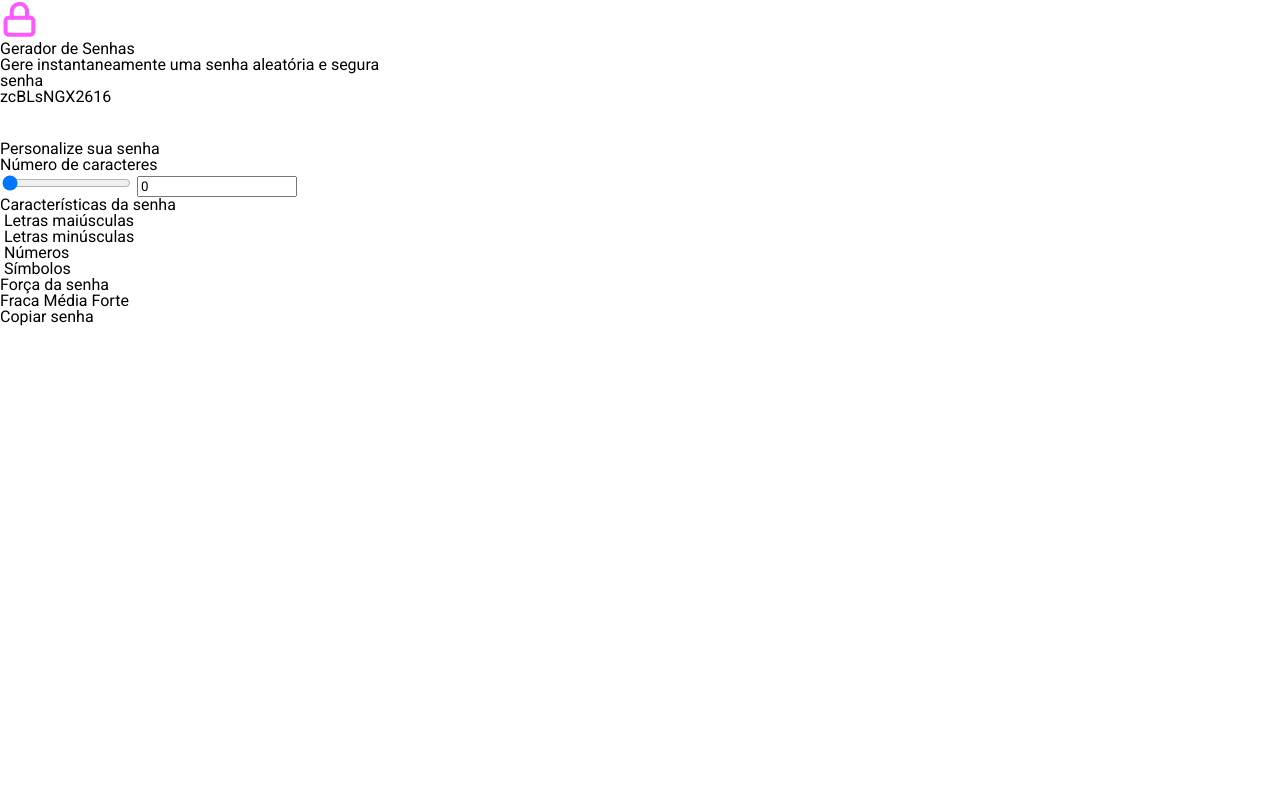
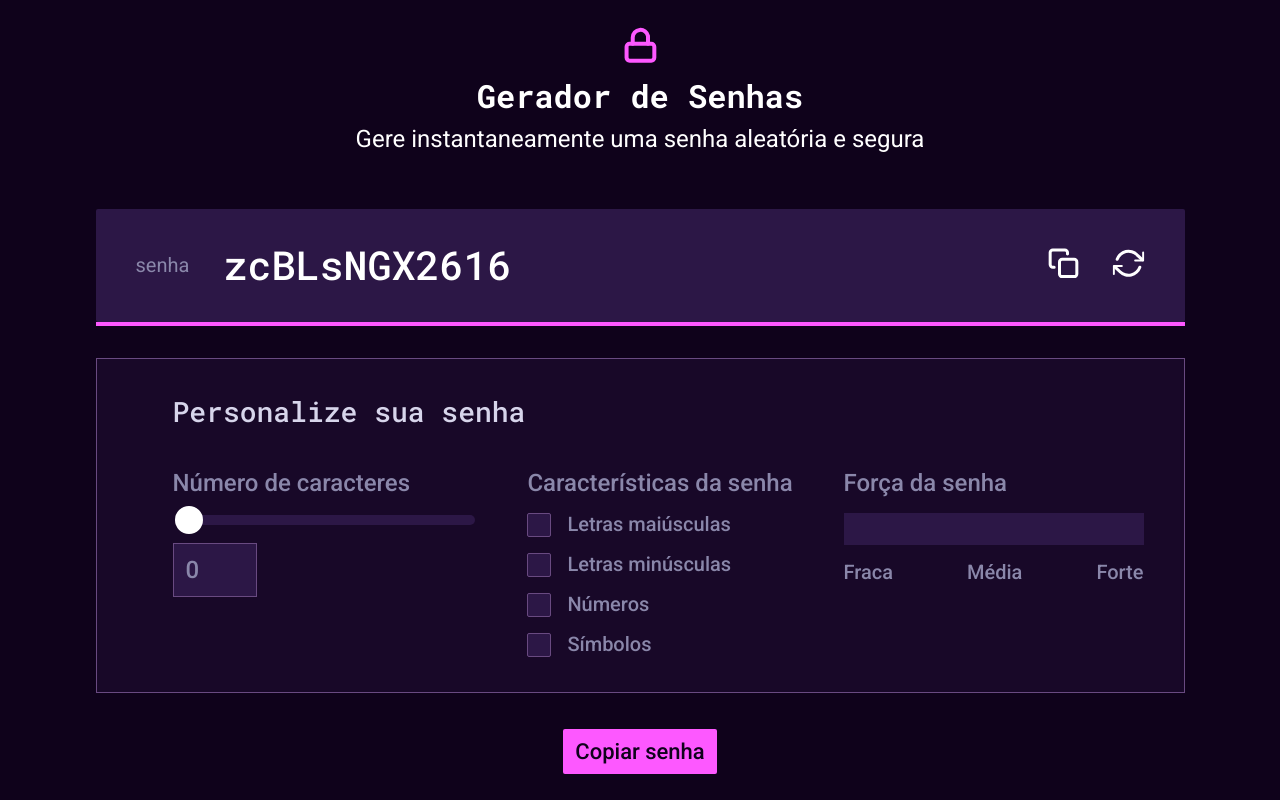
Before and after one commit to MariaEmiliaCastro/gerador-de-senhas, a website: page index.html in a window 1280 px wide. Drawn offline with Linux system fonts and the light colour scheme.

Commit message:
style: add style to generator layout

```diff
--- a/css/style.css
+++ b/css/style.css
@@ -5,3 +5,281 @@
   box-sizing: border-box;
   font-family: "Roboto", sans-serif;
 }
+
+.password-generator {
+  display: flex;
+  flex-direction: column;
+  align-items: center;
+  justify-content: center;
+  height: 100vh;
+  background-color: #0f021b;
+}
+
+.password-generator__container {
+  display: flex;
+  flex-direction: column;
+  align-items: center;
+  max-width: 1089px;
+  width: 100%;
+}
+
+.password-generator__heading {
+  display: flex;
+  flex-direction: column;
+  align-items: center;
+  gap: 8px;
+  color: #ffffff;
+  text-align: center;
+  margin-bottom: 56px;
+}
+
+.password-generator__heading h1 {
+  font-family: Roboto Mono;
+  font-size: 32px;
+  font-weight: 700;
+  line-height: 42.2px;
+}
+
+.password-generator__heading h2 {
+  font-size: 24px;
+  font-weight: 400;
+  line-height: 28.13px;
+}
+
+.password-generator__password-display {
+  background-color: #2c1746;
+  display: flex;
+  align-items: center;
+  justify-content: space-between;
+  gap: 16px;
+  width: 100%;
+  padding: 30px 40px 30px 40px;
+  border-radius: 2px;
+}
+
+.password-generator__divider {
+  margin-bottom: 32px;
+  height: 4px;
+  width: 100%;
+  background-color: #fd58ff;
+}
+
+.password-generator__password-display-text {
+  display: flex;
+  align-items: center;
+  gap: 34px;
+}
+
+.password-generator__password-display span {
+  font-size: 20px;
+  font-weight: 400;
+  line-height: 23.44px;
+  text-align: center;
+  color: #8a87aa;
+}
+
+.password-generator__password-display h4 {
+  font-family: Roboto Mono;
+  font-size: 40px;
+  font-weight: 500;
+  line-height: 52.75px;
+  text-align: center;
+  color: #ffffff;
+}
+
+.password-generator__action-buttons {
+  display: flex;
+  align-items: center;
+  gap: 32px;
+  justify-content: space-between;
+}
+
+.password-generator__action-buttons svg {
+  cursor: pointer;
+}
+
+.password-generator__password-configuration {
+  display: flex;
+  flex-direction: column;
+  justify-content: space-between;
+  margin-bottom: 36px;
+  gap: 38px;
+  padding: 35px 40px 35px 76px;
+  background-color: #180828;
+  border: 1px solid #694a81;
+  width: 100%;
+}
+
+.password-generator__password-configuration h3 {
+  font-family: Roboto Mono;
+  font-size: 28px;
+  font-weight: 500;
+  line-height: 36.93px;
+  text-align: center;
+  align-self: start;
+  color: #d7d5eb;
+}
+
+.password-generator__options {
+  display: flex;
+  justify-content: space-between;
+  color: #8a87aa;
+}
+
+.password-generator__option {
+  display: flex;
+  flex-direction: column;
+  gap: 16px;
+}
+
+.password-generator__options h4 {
+  font-family: Roboto;
+  font-size: 24px;
+  font-weight: 500;
+  line-height: 28.13px;
+  text-align: left;
+}
+
+.password-generator__checkbox-wrapper {
+  display: flex;
+  align-items: center;
+  gap: 16px;
+}
+
+.password-generator__checkbox-wrapper label {
+  font-family: Roboto;
+  font-size: 20px;
+  font-weight: 500;
+  line-height: 23.44px;
+  text-align: left;
+}
+
+.password-generator__strength {
+  width: 100%;
+  min-width: 300px;
+  background-color: #2c1746;
+  height: 32px;
+}
+
+.password-generator__strength--weak {
+  background: linear-gradient(
+    90deg,
+    #e71b32 0%,
+    #e71b32 33.3%,
+    #2c1746 33.3%,
+    #2c1746 100%
+  );
+}
+
+.password-generator__strength--medium {
+  background: linear-gradient(
+    90deg,
+    #faf408 0%,
+    #faf408 55%,
+    #2c1746 55%,
+    #2c1746 100%
+  );
+}
+
+.password-generator__strength--strong {
+  background: #00ff85;
+}
+
+.password-generator__strength-text {
+  display: flex;
+  justify-content: space-between;
+  font-family: Roboto;
+  font-size: 20px;
+  font-weight: 500;
+  line-height: 23.44px;
+  text-align: left;
+  color: #8a87aa;
+}
+
+.password-generator__length-text {
+  border: 1px solid #694a81;
+  background-color: #2c1746;
+  padding: 12px;
+  font-family: Roboto;
+  font-size: 24px;
+  font-weight: 500;
+  line-height: 28.13px;
+  text-align: left;
+  color: #8a87aa;
+  max-width: 84px;
+}
+
+.password-generator__copy-button {
+  padding: 10px 12px 10px 12px;
+  gap: 10px;
+  border-radius: 2px;
+  opacity: 0px;
+  background-color: #fd58ff;
+
+  font-family: Roboto;
+  font-size: 22px;
+  font-weight: 500;
+  line-height: 25.78px;
+  text-align: left;
+  color: #0f021b;
+}
+
+input[type="range"] {
+  -webkit-appearance: none;
+  appearance: none;
+  width: 300px;
+  cursor: pointer;
+  outline: none;
+  height: 10px;
+  background: #2c1746;
+  border-radius: 5px;
+  border-radius: 5px;
+}
+
+input[type="range"]::-webkit-slider-thumb {
+  -webkit-appearance: none;
+  appearance: none;
+  width: 28px;
+  height: 28px;
+  background: #ffffff;
+  cursor: pointer;
+  border-radius: 50%;
+}
+
+input[type="range"]::-webkit-slider-thumb {
+  -webkit-appearance: none;
+  appearance: none;
+  width: 28px;
+  height: 28px;
+  background: #ffffff;
+  cursor: pointer;
+  border-radius: 50%;
+  border: none;
+}
+
+input[type="checkbox"] {
+  background-color: #2c1746;
+  border: 1px solid #694a81;
+  width: 24px;
+  height: 24px;
+  border-radius: 2px;
+  cursor: pointer;
+  position: relative;
+}
+
+input[type="checkbox"]:after {
+  content: " ";
+  width: 24px;
+  height: 24px;
+  border: none;
+  border-radius: 2px;
+  position: absolute;
+  top: -1px;
+  left: -1px;
+  background: white url("../img/checkmark.svg") no-repeat center;
+  display: none;
+}
+
+input[type="checkbox"]:checked:after {
+  display: flex;
+}
--- a/js/scripts.js
+++ b/js/scripts.js
@@ -1 +1,19 @@
-console.log("Hello, World!");
+const sliderEl = document.querySelector("#password-length");
+const sliderValue = document.querySelector(".password-generator__length-text");
+
+sliderEl.addEventListener("input", (event) => {
+  const tempSliderValue = event.target.value;
+  sliderValue.value = tempSliderValue;
+
+  const progress = (tempSliderValue / sliderEl.max) * 100;
+  sliderEl.style.background = `linear-gradient(to right, #fff ${progress}%, #2c1746 ${progress}%)`;
+});
+
+sliderValue.addEventListener("input", (event) => {
+  const tempSliderValue = event.target.value;
+  sliderEl.value = tempSliderValue;
+
+  const progress = (tempSliderValue / sliderEl.max) * 100;
+
+  sliderEl.style.background = `linear-gradient(to right, #fff ${progress}%, #2c1746 ${progress}%)`;
+});
```
Also changed, not shown: img/checkmark.svg (added), 1 other file.
